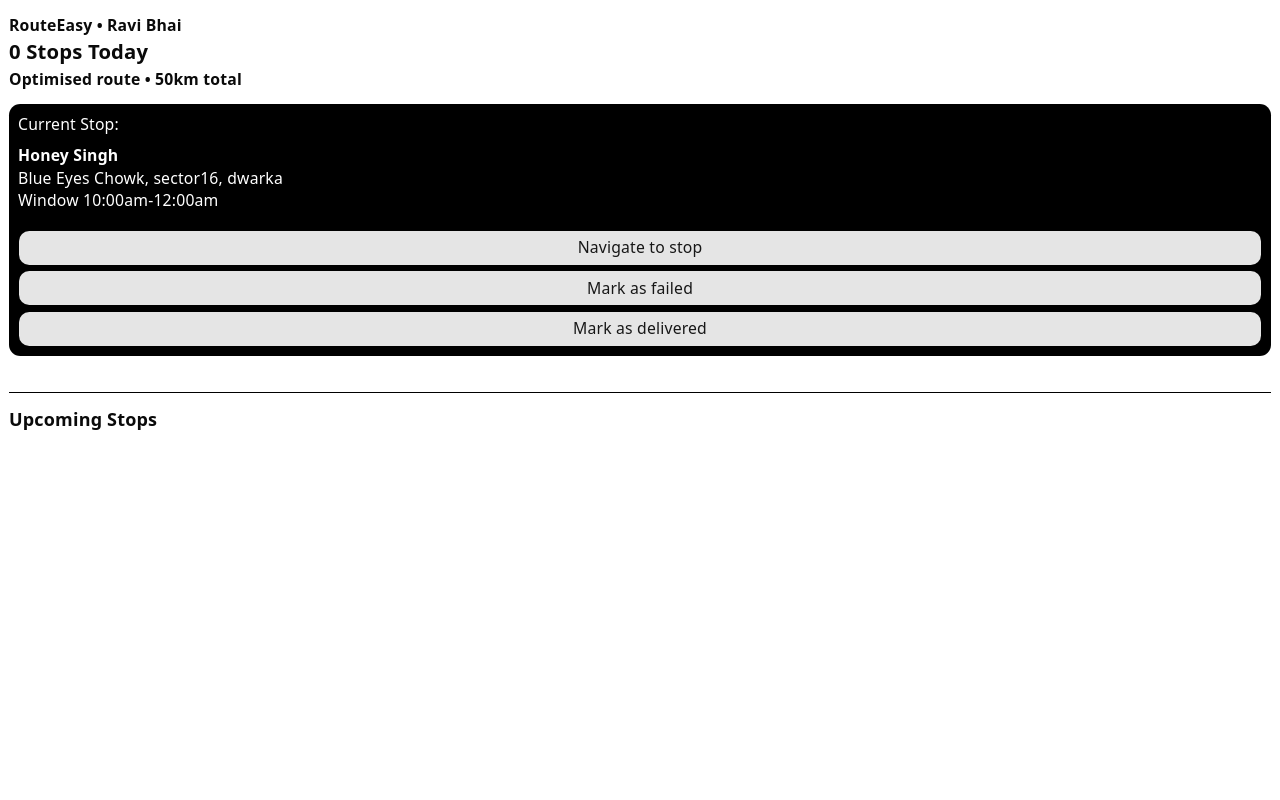
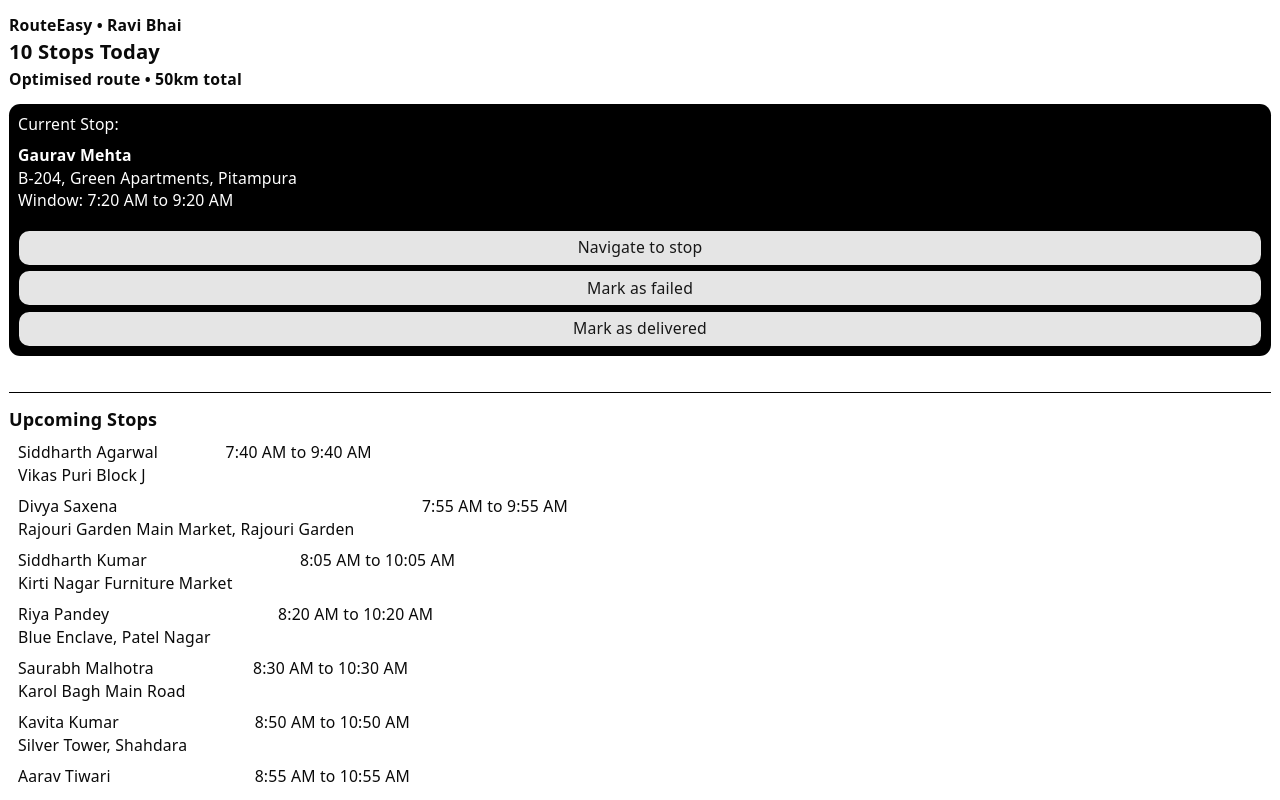
Before and after one commit to Marky2813/routeeasy-teampenguin, a React (Vite) app in the folder frontend/: page /rider in a window 1280 px wide. Built offline with nearby package versions, Linux system fonts and the light colour scheme.

Commit message:
Added Current stop and pending stops list

```diff
--- a/frontend/src/App.jsx
+++ b/frontend/src/App.jsx
@@ -609,7 +609,7 @@ function App() {
                                         <CardHeader>
                                             <CardTitle className=" text-xl underline decoration-dotted decoration-gray-400 decorati  on-2 underline-offset-3">Order Entry</CardTitle>
                                             <CardAction >
-                                                <Button variant='link' className="text-blue-600 decoration-solid underline" size='sm' onClick={downloadSampleXLSX}>Sample File</Button>
+                                                <Button variant='link' className="text-blue-600 decoration-solid underline cursor-pointer" size='sm' onClick={downloadSampleXLSX}>Sample File</Button>
                                             </CardAction>
                                         </CardHeader>
                                         <CardContent className="text-xl -mt-3 font-semibold">
--- a/frontend/src/Rider.jsx
+++ b/frontend/src/Rider.jsx
@@ -6,29 +6,6 @@ import { Separator } from "@/components/ui/separator";
 const data={
   "name": "rider-1",
   "visits": [
-    {
-      "arrival": "2026-03-26T08:00:00Z",
-      "breakTime": 0,
-      "customer_name": "Yash Mishra",
-      "delivery_address": "Flat 9B, Royal Heights, Rohini Sector 11",
-      "job": "RE-10036",
-      "latlon": [
-        28.727662,
-        77.105078
-      ],
-      "location": {
-        "latitude": 28.7288259,
-        "longitude": 77.1068059
-      },
-      "serviceTime": 300,
-      "snappedLocation": {
-        "latitude": 28.727662,
-        "longitude": 77.105078
-      },
-      "time_window": "7:00 AM to 9:00 AM",
-      "travelTime": 0,
-      "waitTime": 0
-    },
     {
       "arrival": "2026-03-26T08:17:21Z",
       "breakTime": 0,
@@ -298,8 +275,6 @@ const data={
 
 
 function Rider() {
-  const stops = useZus((state) => state.ordersCount);
-  const orders = useZus((state) => state.ordersData);
   const currentIndex = useRef(Number(localStorage.getItem("index")) || 0);
   useEffect(() => {
     addEventListener("beforeunload", setIndex)
@@ -312,21 +287,37 @@ function Rider() {
     }
   }, [])
 
+  const currentStop = data.visits[currentIndex.current];
+  const remainingStops = data.visits.filter((ele) => currentStop.job !== ele.job).map((ele) => ({
+    ...ele, delivery_address: ele.delivery_address.split(",").slice(1).join(",")
+  }));
+
+  //formatting the delivery addresses
+  // for(let i = 0; i < remainingStops.length; i++) {
+  //   const address = remainingStops[i].delivery_address.split(",");
+  //   address.splice(0,1);
+  //   let newAddress = address.join(",");
+  //   remainingStops[i].delivery_address = newAddress.trimStart();
+  // }
+
+
+  //current stop revers to the object which refers to the data being delivered now.
+
   function clickFn() {
-    console.log(orders)
+    console.log(remainingStops)
   }
  return(
   <>
   <div className="mt-3 ml-2">
    <p className="text-sm font-semibold">RouteEasy • Ravi Bhai</p>
-  <h1 className="text-lg font-bold">{stops} Stops Today</h1>
+  <h1 className="text-lg font-bold">{remainingStops.length} Stops Today</h1>
   <p className="text-sm font-semibold">Optimised route • 50km total</p>
   </div>
   <div className="mt-3 text-white bg-black mx-2 rounded-lg mb-8">
     <h3 className="font-thin text-sm p-2">Current Stop:</h3>
-    <h2 className="text-sm font-bold pl-2">Honey Singh</h2>
-    <h3 className="text-sm pl-2 font-thin">Blue Eyes Chowk, sector16, dwarka</h3>
-    <h3 className="text-sm pl-2 font-thin pb-2">Window 10:00am-12:00am</h3>
+    <h2 className="text-sm font-bold pl-2">{currentStop.customer_name}</h2>
+    <h3 className="text-sm pl-2 font-thin">{currentStop.delivery_address}</h3>
+    <h3 className="text-sm pl-2 font-thin pb-2">Window: {currentStop.time_window}</h3>
     <div className="flex flex-col p-2 gap-1">
     <Button type = 'button' onClick={clickFn} className='dark'>Navigate to stop</Button>
     <Button type = 'button' className='dark'>Mark as failed</Button>
@@ -338,6 +329,21 @@ function Rider() {
   </div>
   <div className="mt-2">
     <h3 className="text-md font-semibold ml-2">Upcoming Stops</h3>
+    <div className="h-80 overflow-x-auto mx-4 text-sm ">
+    {remainingStops.map((ele) => {
+      return (
+       <>
+        <div className="flex gap-15 my-2">
+          <div className="flex flex-col">
+          <div>{ele.customer_name}</div>
+          <div>{ele.delivery_address}</div>
+          </div>
+          <div>{ele.time_window}</div>
+        </div>
+       </>
+      )
+    })}
+    </div>
   </div>
   </>
  )
```
